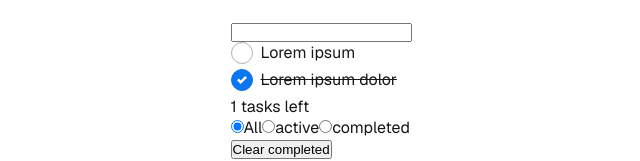
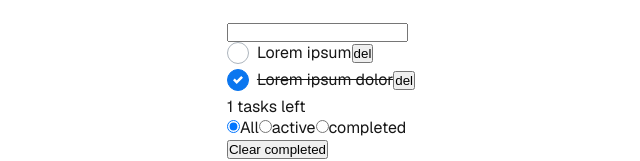
Before and after one commit to legeidaa/todo, a Next.js app: page / in a window 1280 px wide. Shown: the top 161 px of the page, without its empty margins (319-959 px from the left). Built offline with nearby package versions, Linux system fonts and the light colour scheme.

Commit message:
feat: обработка удаления задачи

```diff
--- a/src/app/page.tsx
+++ b/src/app/page.tsx
@@ -57,6 +57,10 @@ export default function Home() {
         );
     };
 
+    const handleDeleteTask = (id: number) => {
+        setTasks((tasks) => tasks.filter((task) => task.id !== id));
+    };
+
     return (
         <main className={styles.page}>
             <section className={styles.task}>
@@ -67,6 +71,7 @@ export default function Home() {
                 <TasksList
                     tasks={visibleTasks}
                     onCheckboxChange={handleCheckboxChange}
+                    onDeleteTask={handleDeleteTask}
                 />
 
                 <footer>
--- a/src/components/TaskItem/TaskItem.tsx
+++ b/src/components/TaskItem/TaskItem.tsx
@@ -7,14 +7,19 @@ import { Checkbox } from "../Checkbox/Checkbox";
 interface TaskItemProps {
     taskData: Task;
     onCheckboxChange: (index: number) => void;
+    onDeleteTask: (index: number) => void
 }
 
 export const TaskItem: FC<TaskItemProps> = (props) => {
-    const { taskData, onCheckboxChange } = props;
+    const { taskData, onCheckboxChange, onDeleteTask } = props;
 
     const handleCheckboxChange = () => {
         onCheckboxChange(taskData.id);
     };
+
+    const handleDeleteTask = () => {
+        onDeleteTask(taskData.id)
+    }
 
     return (
         <li
@@ -34,6 +39,9 @@ export const TaskItem: FC<TaskItemProps> = (props) => {
             >
                 {taskData.value}
             </div>
+            <div className={styles.buttons}>
+                <button className={styles.delete} onClick={handleDeleteTask}>del</button>
+            </div>
         </li>
     );
 };
--- a/src/components/TasksList/TasksList.tsx
+++ b/src/components/TasksList/TasksList.tsx
@@ -6,10 +6,11 @@ import { TaskItem } from "../TaskItem/TaskItem";
 interface TasksListProps {
     tasks: Task[];
     onCheckboxChange(index: number): void;
+    onDeleteTask(index: number): void;
 }
 
 export const TasksList: FC<TasksListProps> = (props) => {
-    const { tasks, onCheckboxChange } = props;
+    const { tasks, onCheckboxChange, onDeleteTask } = props;
 
     return (
         <div className={styles.listWrapper}>
@@ -24,6 +25,7 @@ export const TasksList: FC<TasksListProps> = (props) => {
                         key={task.id}
                         taskData={task}
                         onCheckboxChange={onCheckboxChange}
+                        onDeleteTask={onDeleteTask}
                     />
                 ))}
             </ul>
```
